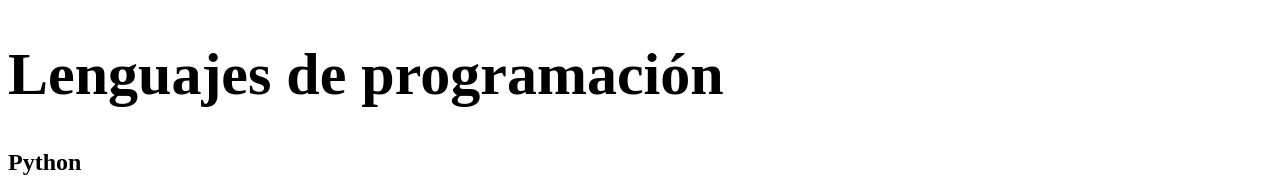
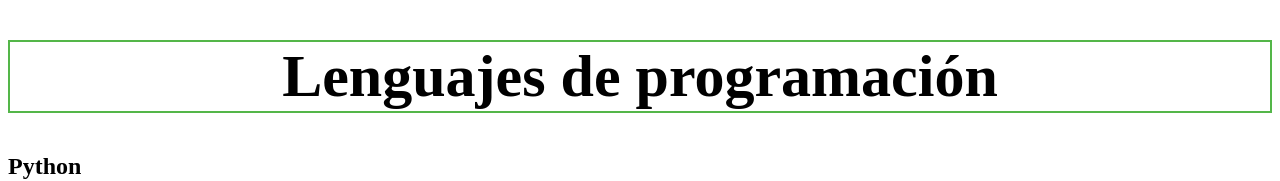
Before and after one commit to RolandoRangelGarza/lenguajes, a plain HTML site: page index.html in a window 1280 px wide. Shown: the top 181 px of the page. Drawn offline with Linux system fonts and the light colour scheme.

Commit message:
uso del css en el index

```diff
--- a/index.html
+++ b/index.html
@@ -10,9 +10,12 @@
     <title class="titulo">Lenguajes de programación</title>
 </head>
     <header>
-        <h1 tabindex="1" style="font-size:60px;">Lenguajes de programación</h1>
+        <h1 tabindex="1" style="font-size:60px; border:2px solid rgb(84, 182, 73)">Lenguajes de programación</h1>
     </header>
 <body>
+    <!-- Diseño del CSS -->
+    <link rel="stylesheet" href="styles.css">
+
     <article>
         <h2 tabindex="2">Python</h2>
         <img src="https://encrypted-tbn0.gstatic.com/images?q=tbn:ANd9GcQo80FbjBz3iyqBdNgQT0qaWbjMviYo2MQL0VjnVnPGsY1U9twWHOZAG0nGI3y9gYSrCWo&usqp=CAU" alt="Google.com">
```
